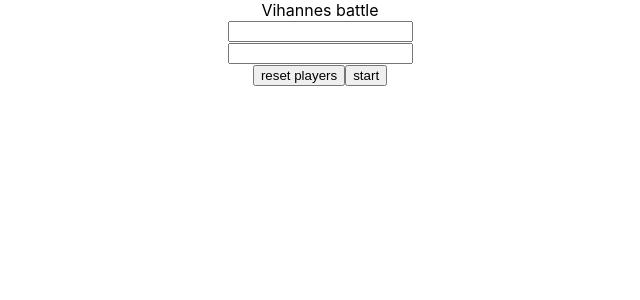
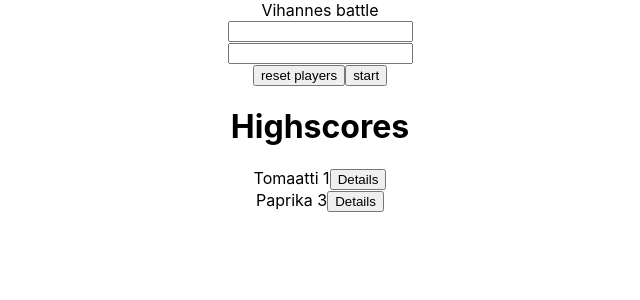
Before and after one commit to tomppatomppa/VegetableBattle-fullstack, a React (Create React App) app in the folder frontend/: page / in a window 1280 px wide. Shown: the top 300 px of the page, without its empty margins (320-960 px from the left). Built offline with nearby package versions, Linux system fonts and the light colour scheme.

Commit message:
highscores

```diff
--- a/frontend/src/App.js
+++ b/frontend/src/App.js
@@ -1,5 +1,6 @@
 import './App.css'
 import Game from './components/Game'
+import Higscores from './components/Higscores'
 import Vegetable from './components/Vegetable'
 import Vegetables from './components/Vegetables'
 import { useGameState } from './hooks'
@@ -23,6 +24,7 @@ function App() {
       {game.isOn && <Game game={game} />}
       <button onClick={game.reset}>reset players</button>
       <button onClick={game.handleStart}>start</button>
+      <Higscores />
     </div>
   )
 }
--- /dev/null
+++ b/frontend/src/components/Higscores.js
@@ -0,0 +1,35 @@
+import Togglable from './Togglable'
+const dummy = [
+  {
+    id: 1,
+    name: 'Tomaatti',
+    wins: 1,
+    ties: 0,
+    losses: 2,
+    status: ['IDLE', 'STANDBY', 'ACTIVE'],
+  },
+  {
+    id: 2,
+    name: 'Paprika',
+    wins: 3,
+    ties: 0,
+    losses: 1,
+    status: ['IDLE', 'STANDBY', 'ACTIVE'],
+  },
+]
+const Higscores = () => {
+  return (
+    <div>
+      <h1>Highscores</h1>
+      {dummy.map((item) => (
+        <div key={item.id}>
+          <Togglable name={`${item.name} ${item.wins}`} buttonLabel="Details">
+            {item.name} {'Battles Won'} {item.wins}
+          </Togglable>
+        </div>
+      ))}
+    </div>
+  )
+}
+
+export default Higscores
--- a/frontend/src/hooks/index.js
+++ b/frontend/src/hooks/index.js
@@ -1,5 +1,5 @@
 import { useEffect, useState } from 'react'
-import { fightHandler, isFinished, msToTime } from '../utils/helpers'
+import { fightHandler, isFinished } from '../utils/helpers'
 
 export const useGameState = () => {
   const [isOn, setIsOn] = useState(false)
--- a/frontend/src/utils/helpers.js
+++ b/frontend/src/utils/helpers.js
@@ -49,7 +49,6 @@ const attack = (power) => {
 const defence = (value) => {
   return (value * 3).toFixed(0)
 }
-
 export const isFinished = (player1, player2) => {
   if (player1.Health <= 0 || player2.Health <= 0) {
     const winner = player1.Health < player2.Health ? player2.Name : player1.Name
@@ -58,7 +57,6 @@ export const isFinished = (player1, player2) => {
   }
   return false
 }
-
 export const msToTime = (milliseconds) => {
   const pad = (n, z) => {
     z = z || 2
```
